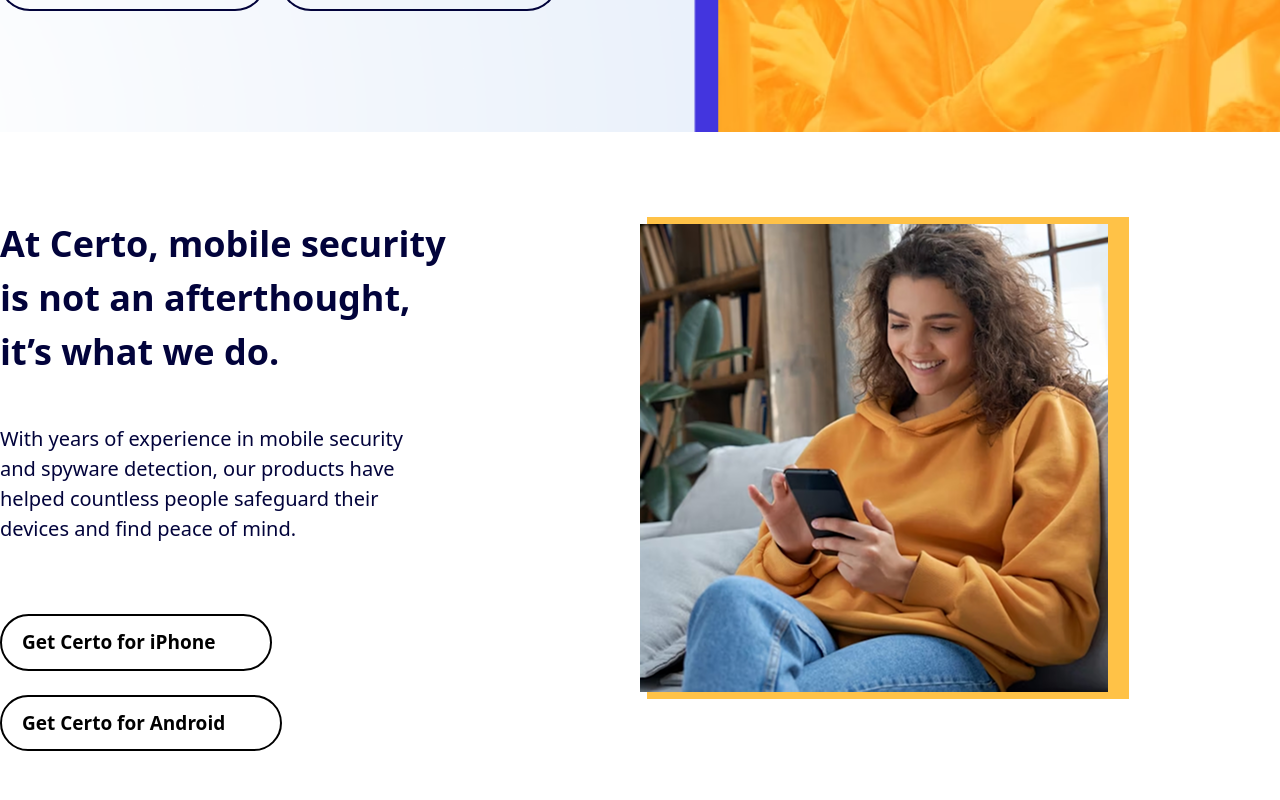
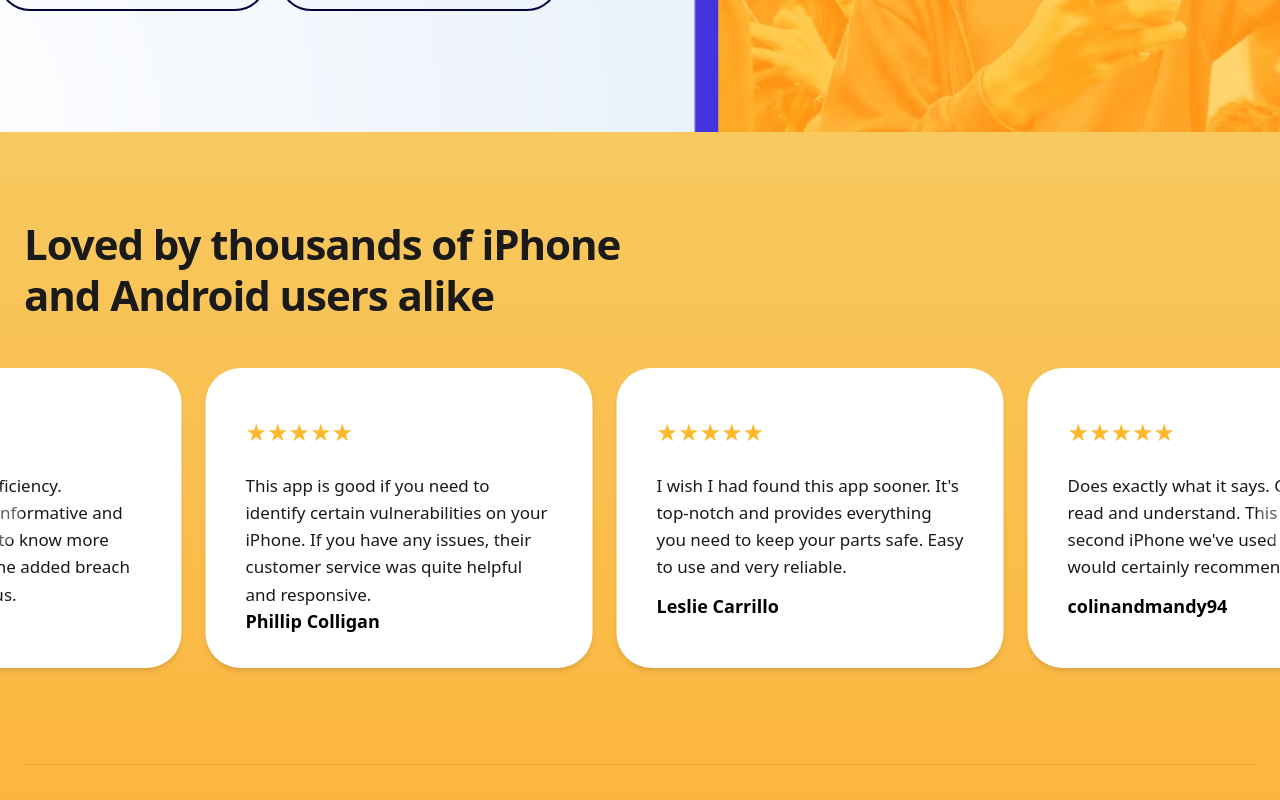
Before and after one commit to Sijan666/reactPrac, a React (Vite) app: page / in a window 1280 px wide. Shown: the part 760-1560 px from the top of the page. Built offline with nearby package versions, Linux system fonts and the light colour scheme; a web font is replaced by a local one.

Commit message:
Add Sliders component to Home page layout

```diff
--- a/src/components/pages/Home.jsx
+++ b/src/components/pages/Home.jsx
@@ -1,6 +1,7 @@
 import Banner from "../layouts/Banner";
 import GetCerto from "../layouts/GetCerto";
 import MobileSecurity from "../layouts/MobileSecurity";
+import Sliders from "../layouts/Sliders";
 import SpyCerto from "../layouts/SpyCerto";
 
 
@@ -9,6 +10,7 @@
   return (
     <>
       <Banner />
+      <Sliders/>
       <MobileSecurity/>
       <GetCerto/>
       <SpyCerto/>
```
